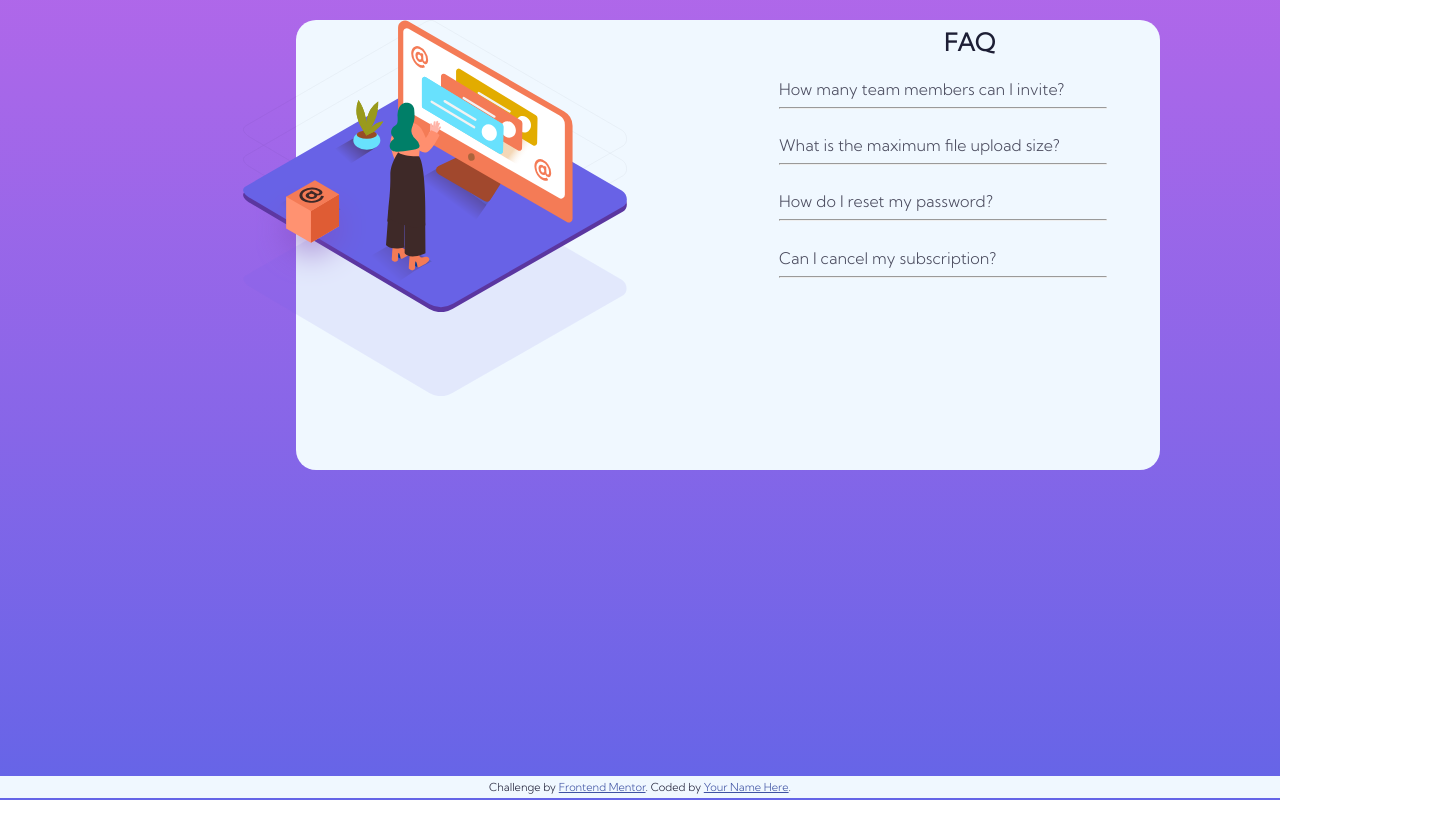
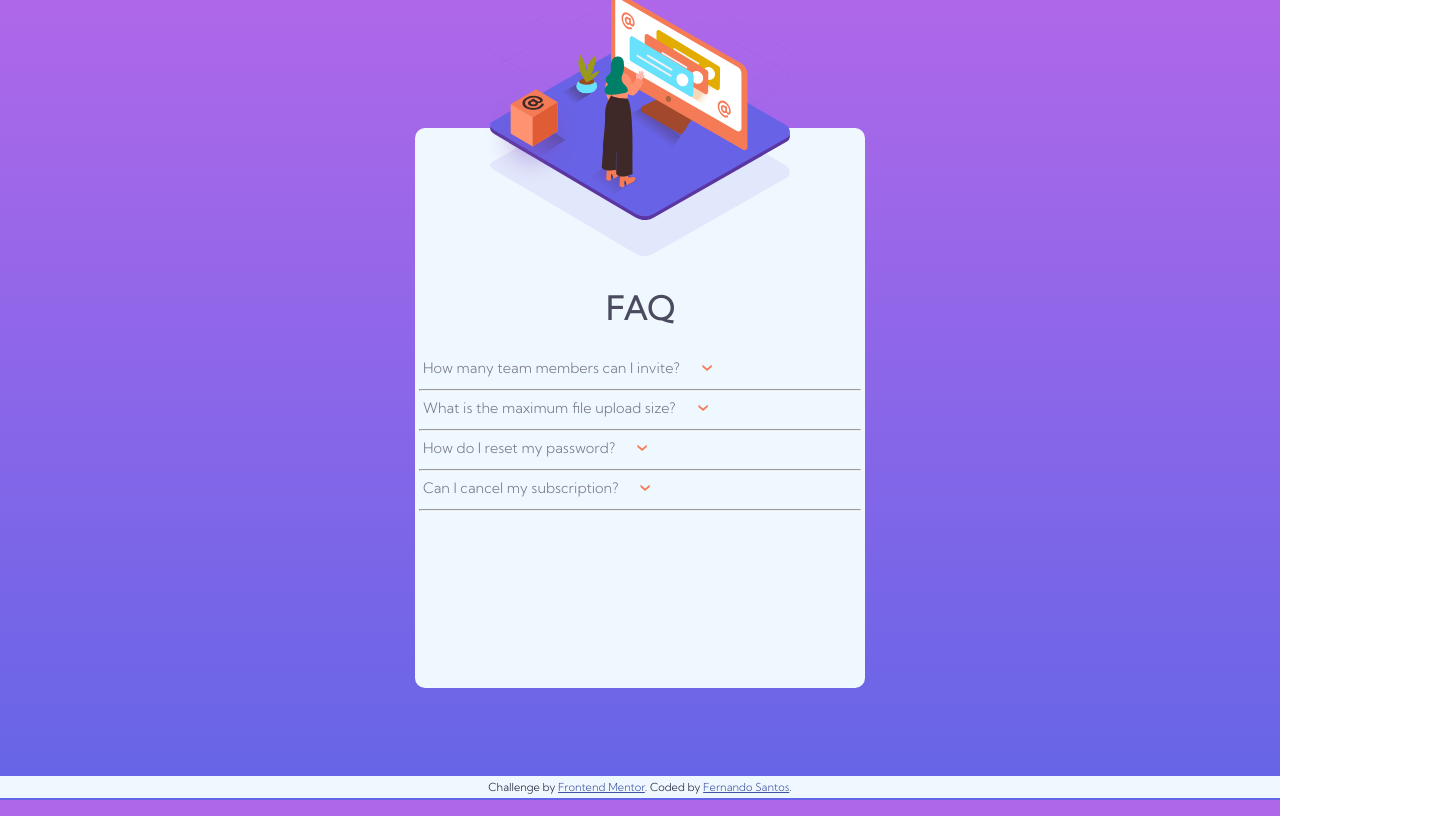
Before and after one commit to fernandochi/frontend-mentor, a plain HTML site: page index.html in a window 1280 px wide. Shown: the whole page, 1448 px wide, since content can reach past the window. Drawn offline with Linux system fonts and the light colour scheme.

Commit message:
fix: changed the definition about measurement

```diff
--- a/index.html
+++ b/index.html
@@ -34,51 +34,62 @@
     </style>
   </head>
   <body>
-    <div>
-      <img src="images/bg-pattern-desktop.svg" alt="" class="pattern-desktop" />
-      <img src="images/illustration-box-desktop.svg" alt="" class="cubicle" />
+    <main class="card">
+      <div class="flex">
+        <div class="illustration">
+          <img
+            src="images/illustration-box-desktop.svg"
+            alt=""
+            class="cubicle"
+          />
           <img
             src="images/illustration-woman-online-desktop.svg"
             alt=""
             class="woman"
           />
+          <img
+            src="images/bg-pattern-desktop.svg"
+            alt=""
+            class="pattern-desktop"
+          />
         </div>
-    <main class="card">
-      <h2 class="faq">FAQ</h2>
+        <h2 class="title">FAQ</h2>
 
-      <div class="flex">
-        <div>
-          <section class="title">How many team members can I invite?</section>
-          <hr class="line-divided" />
+        <div class="faq">
+          <details class="ask">
+            <summary>How many team members can I invite?</summary>
             <article>
               You can invite up to 2 additional users on the Free plan. There is
               no limit on team members for the Premium plan.
             </article>
-        </div>
-        <div>
-          <section class="title">What is the maximum file upload size?</section>
+          </details>
           <hr class="line-divided" />
+          <details>
+            <summary>What is the maximum file upload size?</summary>
             <article>
               No more than 2GB. All files in your account must fit your allotted
               storage space.
             </article>
-        </div>
-        <div>
-          <section class="title">How do I reset my password?</section>
+          </details>
           <hr class="line-divided" />
+          <details>
+            <summary>How do I reset my password?</summary>
             <article>
               Click “Forgot password” from the login page or “Change password”
               from your profile page. A reset link will be emailed to you.
             </article>
-        </div>
-        <div>
-          <section class="title">Can I cancel my subscription?</section>
+          </details>
           <hr class="line-divided" />
+          <details>
+            <summary>Can I cancel my subscription?</summary>
             <article>
               Yes! Send us a message and we’ll process your request no questions
-            asked. Do you provide additional support? Chat and email support is
-            available 24/7. Phone lines are open during normal business hours.
+              asked. Do you provide additional support? Chat and email support
+              is available 24/7. Phone lines are open during normal business
+              hours.
             </article>
+          </details>
+          <hr class="line-divided" />
         </div>
       </div>
     </main>
@@ -87,7 +98,10 @@
       Challenge by
       <a href="https://www.frontendmentor.io?ref=challenge" target="_blank"
         >Frontend Mentor</a
-      >. Coded by <a href="#">Your Name Here</a>.
+      >. Coded by
+      <a href="https://www.linkedin.com/in/fernando-l-santos/"
+        >Fernando Santos</a
+      >.
     </div>
   </body>
 </html>
--- a/style.css
+++ b/style.css
@@ -1,72 +1,148 @@
 @import url("https://fonts.googleapis.com/css2?family=Kumbh+Sans:wght@300&display=swap");
 
 body {
-  height: 100%;
-  width: 1440px;
+  min-height: 100vh;
+  min-width: 375px;
+  width: 100vw;
   color: hsl(238, 29%, 16%);
-  background-repeat: no-repeat;
   background: linear-gradient(hsl(273, 75%, 66%), hsl(240, 73%, 65%)) no-repeat
-    center center fixed;
+    fixed center center;
   background-size: cover;
   font-family: "Kumbh Sans", sans-serif;
+  box-sizing: border-box;
+  margin: 0;
+  padding: 8px;
 }
 
-.pattern-desktop {
-  width: 30%;
-  position: absolute;
-  z-index: 1;
-  left: 19%;
+main {
+  min-height: 70vh;
+  max-height: 90vh;
+  min-width: 320px;
+  width: 90vw;
+  margin: 15vh auto;
+  border-radius: 10px;
+  background-color: aliceblue;
 }
 
-.woman {
-  width: 30%;
-  position: absolute;
-  z-index: 1;
-  left: 19%;
+main > div.flex {
+  display: flex;
+  flex-direction: column;
+  justify-content: end;
+  margin: 0;
+  padding: 0 4px;
+  box-sizing: inherit;
 }
 
-.cubicle {
-  left: 20%;
-  position: absolute;
-  width: 113px;
-  top: 179px;
-  z-index: 3;
+main > div.flex > div.illustration {
+  max-width: 100vw;
+  position: relative;
 }
 
-.card {
-  width: 60%;
-  margin: auto auto;
-  background-color: aliceblue;
-  padding-left: 483px;
-  height: 450px;
-  box-sizing: border-box;
-  border-radius: 20px;
+main > div.flex > div.illustration img.cubicle {
+  position: absolute;
+  width: 100px;
+  height: 100px;
+  top: -40px;
+  left: 20px;
+  z-index: 100;
 }
 
-.faq {
-  text-align: center;
-  font-weight: bold;
-  position: relative;
-  top: 7px;
+img.woman {
+  position: absolute;
+  width: 80vmin;
+  max-width: 300px;
+  left: 50%;
+  top: -136px;
+  transform: translateX(-50%);
+  z-index: 99;
 }
 
-.flex {
-  display: flex;
-  flex-flow: column nowrap;
-  justify-content: space-around;
-  padding-right: 55px;
-  height: 50%;
+img.pattern-desktop {
+  position: absolute;
+  width: 80vmin;
+  max-width: 300px;
+  left: 50%;
+  top: -165px;
+  z-index: 98;
+  transform: translateX(-50%);
 }
 
-.line-divided {
-  width: 100%;
+main > div.flex h2 {
+  margin-top: 20vh;
+  text-align: center;
+  font-weight: 700;
+  color: hsl(237, 12%, 33%);
+  font-size: 2rem;
 }
 
-.title {
-  color: hsl(237, 12%, 33%);
+details summary {
+  list-style: none;
+  font-size: 0.9rem;
+  color: hsl(240, 6%, 50%);
+  margin: 4px;
 }
 
-article {
-  font-size: 12px;
+details summary::marker {
   display: none;
 }
+
+summary:after {
+  border-radius: 15px;
+  content: "\2039";
+  color: hsl(14, 88%, 65%);
+  font-size: 1.5em;
+  font-weight: bold;
+  margin: -6px 10px 0 10px;
+  padding: 1px 0 3px 0;
+  text-align: center;
+  width: 30px;
+  position: absolute;
+  right: 20px;
+  transform: rotatez(270deg);
+}
+
+details[open] summary::after {
+  transform: rotateZ(90deg);
+}
+
+details[open] summary {
+  color: hsl(237, 12%, 33%);
+  font-weight: 700;
+}
+
+details article {
+  font-size: 0.8rem;
+  color: hsl(240, 6%, 50%);
+  line-height: 1.6;
+  margin: 4px;
+}
+
+@media only screen and (min-width: 768px) {
+  main {
+    width: 450px;
+  }
+
+  main > div.flex > div.illustration img.cubicle {
+    position: absolute;
+    width: 100px;
+    height: 100px;
+    top: -40px;
+    left: 65px;
+    z-index: 100;
+  }
+
+  summary:after {
+    border-radius: 15px;
+    content: "\2039";
+    color: hsl(14, 88%, 65%);
+    font-size: 1.5em;
+    font-weight: bold;
+    margin: -6px 10px 0 10px;
+    padding: 1px 0 3px 0;
+    text-align: center;
+    width: 30px;
+    position: absolute;
+    right: unset;
+    transform: rotatez(270deg);
+  }
+}
```
Lines whose indentation alone changed are shown as unchanged.
